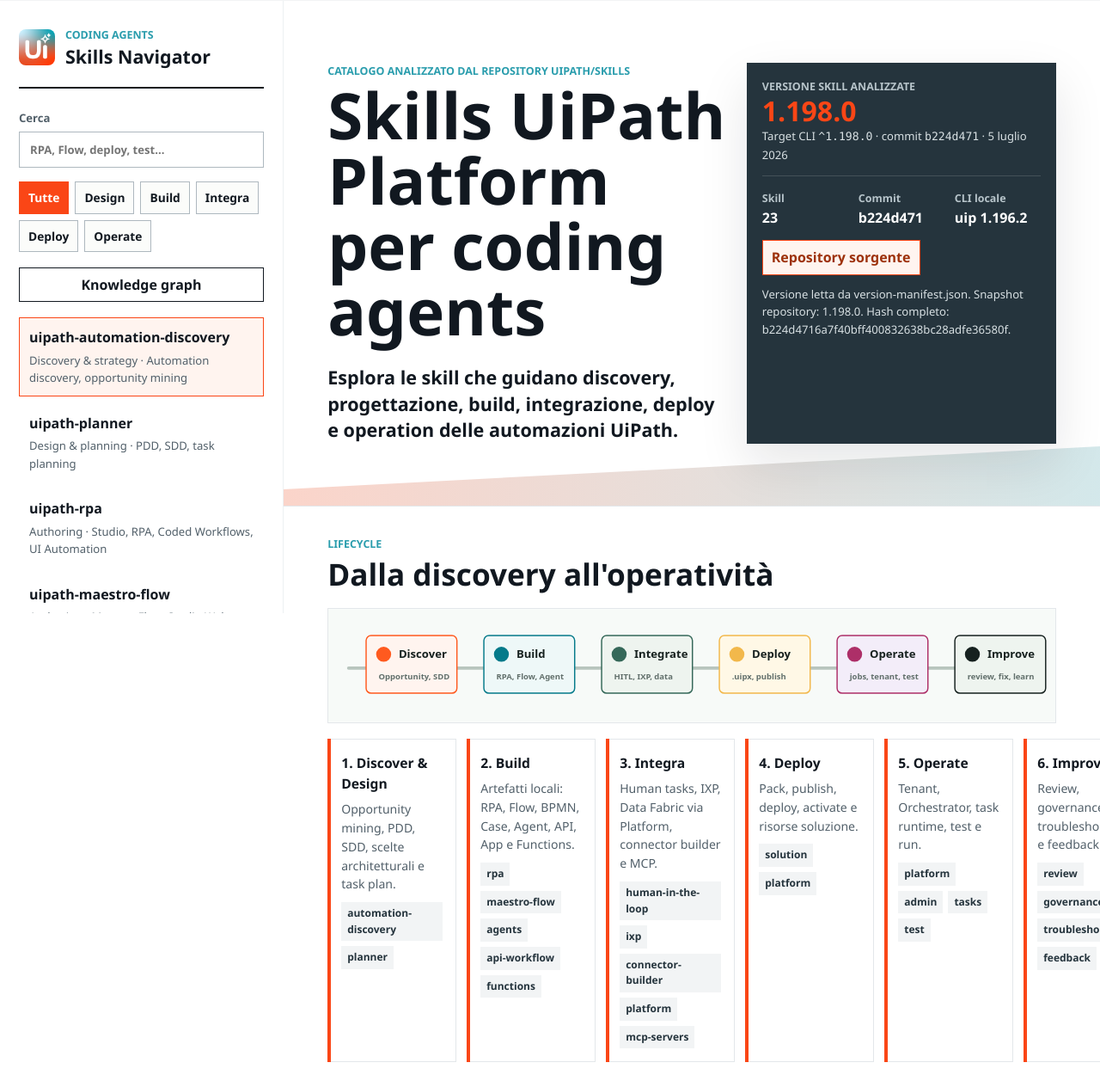
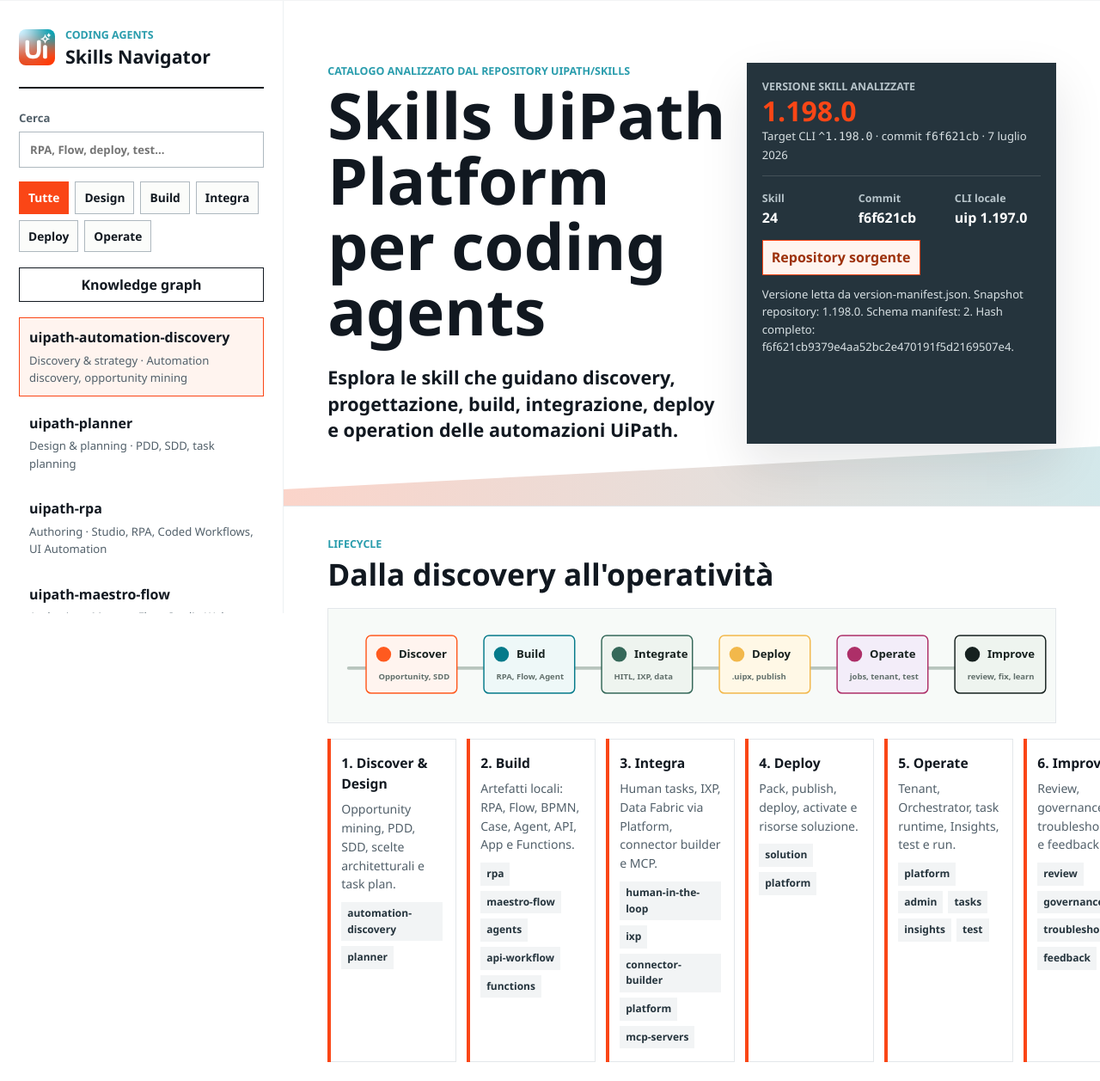
Before and after one commit to AlexSurfWaves/UiPathSkillsSite, a plain HTML site: page index.html in a window 1280 px wide. Shown: the part 105-1362 px from the top of the page at 86% size. Drawn offline with Linux system fonts and the light colour scheme.

Commit message:
Update skills site for Insights catalog

```diff
--- a/app.js
+++ b/app.js
@@ -176,11 +176,12 @@ const skills = [
       "Fai installare/verificare tool `codedapp` e dipendenze TypeScript prima del build.",
       "Per Action App, definisci prima `action-schema.json` e mapping di input/output.",
       "Per dashboard, risolvi metriche, scope OAuth e sorgenti Insights/RTM prima di build e deploy.",
+      "Per Web App e dashboard, leggi `scope` da `uipath.json`; per Action App usa `new UiPath()` senza `sdk.initialize()`.",
       "Usa preview/debug locale, poi pack/publish/deploy quando la UI è verificata."
     ],
     cli: ["uip codedapp create", "uip codedapp build", "uip codedapp debug", "uip codedapp pack", "references/dashboards/CAPABILITY.md"],
     prompt: "Crea una Coded Action App o un dashboard operativo UiPath, con schema/scope corretti, SDK UiPath e build verificata.",
-    handoffs: ["uipath-human-in-the-loop", "uipath-tasks", "uipath-functions", "uipath-platform", "uipath-solution", "uipath-agents", "uipath-rpa"],
+    handoffs: ["uipath-human-in-the-loop", "uipath-tasks", "uipath-functions", "uipath-insights", "uipath-platform", "uipath-solution", "uipath-agents", "uipath-rpa"],
     caveat: "Per workflow `.cs` o `.xaml` non usare questa skill: passa a `uipath-rpa`."
   },
   {
@@ -231,7 +232,7 @@ const skills = [
     status: "in-development",
     product: "HITL, Action Center authoring",
     files: ".flow, agent.json, .bpmn",
-    purpose: "Progetta gate umani, approvazioni, escalation, enrichment e validazioni dentro Flow, Maestro o agenti coded/low-code.",
+    purpose: "Progetta gate umani, approvazioni, escalation, enrichment e validazioni dentro Flow, Maestro o agenti low-code; per coded agent passa a `uipath-agents`.",
     when: "Usala quando l'automazione deve fermarsi per decisioni umane, approvazione, controllo qualità o raccolta dati.",
     how: [
       "Fai identificare la surface: Flow, Low-Code Agent, Maestro o Coded Action App.",
@@ -264,6 +265,26 @@ const skills = [
     caveat: "Non usarla per Document Understanding review; la skill IXP copre quel caso."
   },
   {
+    id: "uipath-insights",
+    name: "uipath-insights",
+    category: "Observability",
+    phase: "operate",
+    status: "preview",
+    product: "Insights, job monitoring",
+    files: "job metrics, process execution data",
+    purpose: "Interroga metriche aggregate sui job UiPath via `uip insights`: health, failure analysis, trend di completamento e performance per processo.",
+    when: "Usala per job success rate, processi che falliscono di piu, failure reasons, job timeline, pending/faulted jobs e KPI operativi.",
+    how: [
+      "Verifica login, tenant e time range prima di ogni query.",
+      "Parti da `summary`, poi scendi su `top-failures`, `failures-by-reason`, timeline o process details.",
+      "Per start/stop/log di un job specifico passa a `uipath-platform`; per root cause dettagliata passa a `uipath-troubleshoot`."
+    ],
+    cli: ["uip insights jobs summary", "uip insights jobs top-failures", "uip insights jobs failures-by-reason", "uip insights jobs completed-timeline", "uip insights jobs process-details"],
+    prompt: "Analizza la salute dei job UiPath negli ultimi 7 giorni: mostra KPI, trend, processi piu fallosi e failure reason principali con output JSON.",
+    handoffs: ["uipath-platform", "uipath-troubleshoot", "uipath-coded-apps", "uipath-rpa"],
+    caveat: "Non avvia, ferma o modifica job e non fa root-cause profonda di un errore singolo; copre analytics aggregate dei job."
+  },
+  {
     id: "uipath-ixp",
     name: "uipath-ixp",
     category: "Documents & AI",
@@ -289,19 +310,19 @@ const skills = [
     category: "Platform",
     phase: "operate",
     status: "preview",
-    product: "Cloud, Orchestrator, Integration Service, Data Fabric",
-    files: "tenant resources, entities, records",
-    purpose: "Copre operazioni UiPath Cloud e Orchestrator via `uip`: login, tenant, folder, assets, queue, jobs, packages, Integration Service, Data Fabric, LLM Gateway, traces e licensing.",
-    when: "Usala prima di qualunque codice o workflow che tocchi UiPath Cloud, Orchestrator, Studio Web, Integration Service o Data Fabric.",
+    product: "Cloud, Orchestrator, Integration Service, Data Fabric, LLM Gateway",
+    files: "tenant resources, entities, records, traces",
+    purpose: "Copre operazioni UiPath Cloud via `uip`: auth, tenant, folder, assets, queue, jobs, packages, Integration Service, Data Fabric, LLM Gateway, traces e licensing.",
+    when: "Usala prima di qualunque codice o workflow che tocchi UiPath Cloud, Orchestrator, Studio Web, Integration Service, Data Fabric, LLM Gateway o trace.",
     how: [
       "Fai usare `uip` prima di considerare REST manuale.",
-      "Per Data Fabric, fai leggere prima `references/data-fabric/data-fabric.md` e poi il topic specifico su schema, record, choice set, file o import.",
+      "Per Data Fabric, fai leggere prima `references/data-fabric/data-fabric.md` e poi il topic specifico su schema, record, query, choice set, file o import CSV.",
       "Richiedi `--output json` e filtri server-side per risultati affidabili.",
       "Usala come skill di supporto quando RPA, Flow o Agent devono scoprire risorse tenant."
     ],
     cli: ["uip login status", "uip or folders list", "uip or assets create", "uip df entities list", "uip df records query", "uip is connections list", "uip traces spans get"],
     prompt: "Verifica login e tenant, trova la folder corretta, lista risorse Orchestrator e Data Fabric necessarie e restituisci i riferimenti da usare nel workflow.",
-    handoffs: ["uipath-solution", "uipath-planner", "uipath-rpa", "uipath-maestro-flow", "uipath-maestro-bpmn", "uipath-agents", "uipath-test", "uipath-connector-builder", "uipath-troubleshoot"],
+    handoffs: ["uipath-solution", "uipath-planner", "uipath-rpa", "uipath-maestro-flow", "uipath-maestro-bpmn", "uipath-agents", "uipath-test", "uipath-insights", "uipath-connector-builder", "uipath-troubleshoot"],
     caveat: "Il REST diretto è fallback. Nella maggioranza dei casi il CLI gestisce header, paginazione, tenant e shape di output meglio del codice custom."
   },
   {
@@ -410,10 +431,10 @@ const skills = [
     category: "Quality",
     phase: "operate",
     status: "preview",
-    product: "Review, quality gate",
+    product: "Review, quality gate, rule catalog",
     files: ".xaml, .cs, .flow, .bpmn, agent.json, .uipx",
-    purpose: "Revisore read-only per struttura, qualità, best practice, allineamento PDD/SDD e rischi di deploy su artefatti UiPath.",
-    when: "Usala prima di merge, publish o deploy, oppure quando vuoi un audit indipendente senza modifiche.",
+    purpose: "Revisore read-only per struttura, qualita, best practice, cataloghi regole, allineamento PDD/SDD e rischi di deploy su artefatti UiPath.",
+    when: "Usala prima di merge, publish o deploy, oppure quando vuoi un audit indipendente senza modifiche su RPA, agenti, Flow, BPMN, API workflow, Coded Apps o Solution.",
     how: [
       "Chiedi review read-only e indica scope: progetto, soluzione o artefatto singolo.",
       "Fai includere validazioni automatiche disponibili, poi giudizio manuale per pattern e rischi.",
@@ -441,7 +462,7 @@ const skills = [
     ],
     cli: ["uip or jobs logs", "uip traces spans get", "uip maestro flow incidents", "runtime exception playbooks"],
     prompt: "Questo job UiPath è faulted: analizza log e trace, formula ipotesi, verifica la root cause e proponi la correzione minima.",
-    handoffs: ["uipath-platform", "uipath-rpa", "uipath-maestro-flow", "uipath-feedback"],
+    handoffs: ["uipath-platform", "uipath-insights", "uipath-rpa", "uipath-maestro-flow", "uipath-feedback"],
     caveat: "Non saltare direttamente alla soluzione: la skill è pensata per preservare evidenza e ragionamento causale."
   },
   {
@@ -533,9 +554,9 @@ const capabilityDetails = {
     "Genera dashboard analytics, observability e governance da richiesta naturale, con metriche agent health, KPI, error rate e consumption trends.",
     "Valida `action-schema.json`, gestisce input/output di Action Center e genera UI per approvazione o data entry.",
     "Usa SDK `@uipath/uipath-typescript` per Orchestrator, Data Fabric, Maestro, Action Center, agenti, governance, traces, feedback e pagination.",
-    "Gestisce OAuth scopes e Insights/RTM per dashboard prima di build, deploy o runtime SDK calls.",
+    "Gestisce scope OAuth da `uipath.json`, scope `Apps.Read Apps.Write` per publish headless e sorgenti Insights/RTM prima di build o deploy.",
     "Esegue debug locale, build, pack, publish e deploy con `uip codedapp`.",
-    "Supporta OAuth scopes, client setup, file sync e pattern per app con document tab o form complessi."
+    "Supporta client setup, file sync e pattern per app con document tab o form complessi; nelle Action App evita `sdk.initialize()`."
   ],
   "uipath-functions": [
     "Scaffolda Python Coded Functions con `uip functions new --language py` e genera metadati con `uip functions init`.",
@@ -566,6 +587,13 @@ const capabilityDetails = {
     "Segue il flusso discover -> plan -> act -> verify per evitare modifiche su task sbagliati.",
     "Supporta troubleshooting di permessi, tenant errato, folder scope e task non trovato."
   ],
+  "uipath-insights": [
+    "Interroga `uip insights jobs` per KPI job, success rate, processing time e conteggi aggregati.",
+    "Analizza trend completed/uncompleted, process breakdown, top failures, failure reasons e failure details.",
+    "Richiede sempre un time range relativo o assoluto e usa `--output json` per parsing affidabile.",
+    "Parte da `summary` e poi fa drill-down sui segnali piu rilevanti.",
+    "Rimanda a `uipath-platform` per gestire job specifici e a `uipath-troubleshoot` per root-cause di errori puntuali."
+  ],
   "uipath-ixp": [
     "Supporta progetti IXP e Document Understanding fuori dal contesto Flow.",
     "Rivede predizioni, conferma campi validi e identifica errori di estrazione ricorrenti.",
@@ -576,11 +604,12 @@ const capabilityDetails = {
   "uipath-platform": [
     "Opera su UiPath Cloud, Orchestrator, Studio Web, Integration Service, Data Fabric, LLM Gateway, traces e licensing via `uip` CLI.",
     "Gestisce login, tenant, folder, assets, queues, queue items, buckets, files, libraries, webhooks, triggers, jobs e processes.",
-    "Gestisce Data Fabric via `uip df`: entity schema, record CRUD, query, aggregazioni, choice set, file attachment, CSV import e folder scoping.",
+    "Gestisce Data Fabric via `uip df`: entity schema, record CRUD, search/query, aggregazioni, choice set, file attachment, CSV import e folder scoping.",
     "Per Data Fabric rispetta preview/approval gate su schema, choice set e operazioni irreversibili, con `--folder-key` quando necessario.",
     "Scopre connector, connection, activity e trigger Integration Service per alimentare Flow, RPA e agenti.",
     "Configura o audita BYO LLM connection per OpenAI, Azure OpenAI, Bedrock, Vertex, Anthropic e compatibili.",
-    "Legge trace span e risorse operative, usando REST solo quando il CLI non copre il caso."
+    "Legge trace span e risorse operative, usando REST solo quando il CLI non copre il caso.",
+    "Passa a `uipath-insights` quando servono metriche aggregate e trend sui job invece di gestione job puntuale."
   ],
   "uipath-admin": [
     "Gestisce Identity Server: utenti, gruppi, robot account, external apps, PAT e credenziali federate.",
@@ -621,7 +650,7 @@ const capabilityDetails = {
   "uipath-review": [
     "Esegue audit read-only su RPA, agenti, Flow, BPMN, Coded Apps, Case e Solution.",
     "Scopre progetto, PDD/SDD, lingua, framework, artifact marker e validazioni disponibili.",
-    "Combina validation automatica, review CLI, catalogo regole e giudizio manuale.",
+    "Combina validation automatica, review CLI, cataloghi regole per agenti/RPA/Flow/BPMN/API/Coded Apps e giudizio manuale.",
     "Produce finding bloccanti, warning, opportunità, allineamento PDD, risultati validation e next step.",
     "Calcola grading per agenti e valuta ottimizzazione, sicurezza, mantenibilità e readiness al deploy."
   ],
@@ -669,8 +698,8 @@ const lifecycle = [
   {
     key: "operate",
     title: "5. Operate",
-    text: "Tenant, Orchestrator, task runtime, test e run.",
-    skills: ["uipath-platform", "uipath-admin", "uipath-tasks", "uipath-test"]
+    text: "Tenant, Orchestrator, task runtime, Insights, test e run.",
+    skills: ["uipath-platform", "uipath-admin", "uipath-tasks", "uipath-insights", "uipath-test"]
   },
   {
     key: "improve",
--- a/index.html
+++ b/index.html
@@ -61,24 +61,24 @@
             <div class="version-strip" aria-label="Versione skill analizzate">
               <span data-i18n="ui.skillVersion">Versione skill analizzate</span>
               <strong id="skillsVersion">1.198.0</strong>
-              <small>Target CLI <code>^1.198.0</code> · commit <code>b224d471</code> · 5 luglio 2026</small>
+              <small>Target CLI <code>^1.198.0</code> · commit <code>f6f621cb</code> · 7 luglio 2026</small>
             </div>
             <dl>
               <div>
                 <dt data-i18n="ui.skillCount">Skill</dt>
-                <dd id="skillCount">23</dd>
+                <dd id="skillCount">24</dd>
               </div>
               <div>
                 <dt data-i18n="ui.commit">Commit</dt>
-                <dd>b224d471</dd>
+                <dd>f6f621cb</dd>
               </div>
               <div>
                 <dt data-i18n="ui.localCli">CLI locale</dt>
-                <dd>uip 1.196.2</dd>
+                <dd>uip 1.197.0</dd>
               </div>
             </dl>
             <a class="source-link" href="https://github.com/UiPath/skills/tree/main/skills" data-i18n="ui.sourceRepo">Repository sorgente</a>
-            <p class="source-note" data-i18n="ui.sourceNote">Versione letta da <code>version-manifest.json</code>. Snapshot repository: <code>1.198.0</code>. Hash completo: <code>b224d4716a7f40bff400832638bc28adfe36580f</code>.</p>
+            <p class="source-note" data-i18n="ui.sourceNote">Versione letta da <code>version-manifest.json</code>. Snapshot repository: <code>1.198.0</code>. Schema manifest: <code>2</code>. Hash completo: <code>f6f621cb9379e4aa52bc2e470191f5d2169507e4</code>.</p>
           </div>
         </section>
 
--- a/locales/it.js
+++ b/locales/it.js
@@ -30,7 +30,7 @@ window.uipathLocales.it = {
     skillCount: "Skill",
     commit: "Commit",
     localCli: "CLI locale",
-    sourceNote: "Versione letta da version-manifest.json. Snapshot repository: 1.198.0. Hash completo: b224d4716a7f40bff400832638bc28adfe36580f.",
+    sourceNote: "Versione letta da version-manifest.json. Snapshot repository: 1.198.0. Schema manifest: 2. Hash completo: f6f621cb9379e4aa52bc2e470191f5d2169507e4.",
     lifecycleEyebrow: "Lifecycle",
     lifecycleTitle: "Dalla discovery all'operatività",
     when: "Quando usarla",
@@ -47,7 +47,7 @@ window.uipathLocales.it = {
     graphTitle: "Grafo navigabile delle skill UiPath",
     graphIntro: "Ogni nodo è una skill. Le linee mostrano gli handoff/sub-skill che Codex usa quando una competenza deve delegare a un'altra. Passa il mouse su un nodo per leggere cosa fa la skill; trascina i nodi per migliorare la leggibilità del grafo.",
     graphVersion: "Versione skill",
-    graphMeta: "23 nodi · relazioni da handoff",
+    graphMeta: "24 nodi · relazioni da handoff",
     graphSearch: "Cerca skill",
     graphPhase: "Fase",
     reset: "Reset",
@@ -105,7 +105,7 @@ window.uipathLocales.it = {
     },
     operate: {
       title: "5. Operate",
-      text: "Tenant, Orchestrator, task runtime, test e run."
+      text: "Tenant, Orchestrator, task runtime, Insights, test e run."
     },
     improve: {
       title: "6. Improve",
```
Also changed, not shown: graph.html (+1 -1 lines), locales/en.js (+37 -15 lines).
